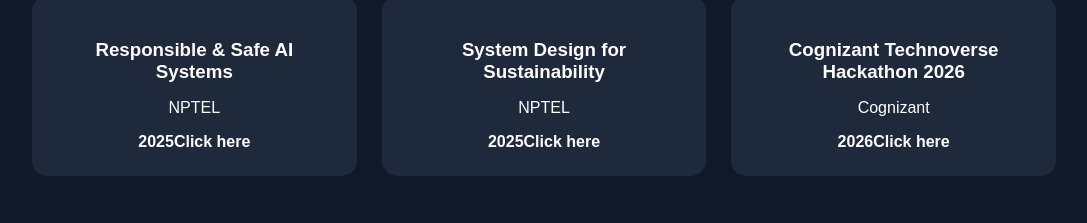
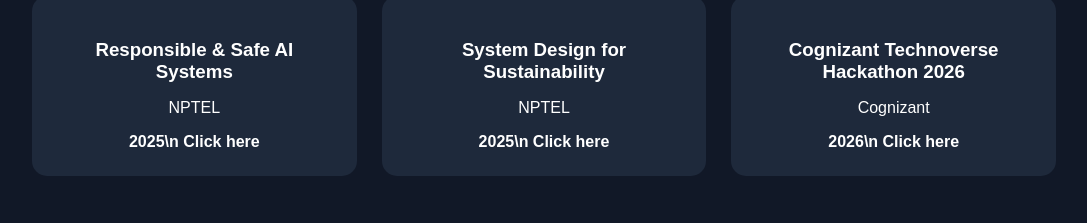
Before and after one commit to shivamraj502/Shivam-Raj-Portfolio, a React app in the folder app/: page / in a window 1280 px wide. Shown: the part 4376-4599 px from the top of the page, without its empty margins (96-1183 px from the left). Built offline with nearby package versions, Linux system fonts and the light colour scheme; the HTML template or start-up script is replaced by a standard one.

Commit message:
certificates.jsx updated

```diff
--- a/app/src/components/Certificates.jsx
+++ b/app/src/components/Certificates.jsx
@@ -46,7 +46,7 @@
             <h3>{item.title}</h3>
             <p>{item.issuer}</p>
             <span>{item.year}</span>
-            <span>Click here</span>
+            <span>\n Click here</span>
           </a>
 
         ))}
```
